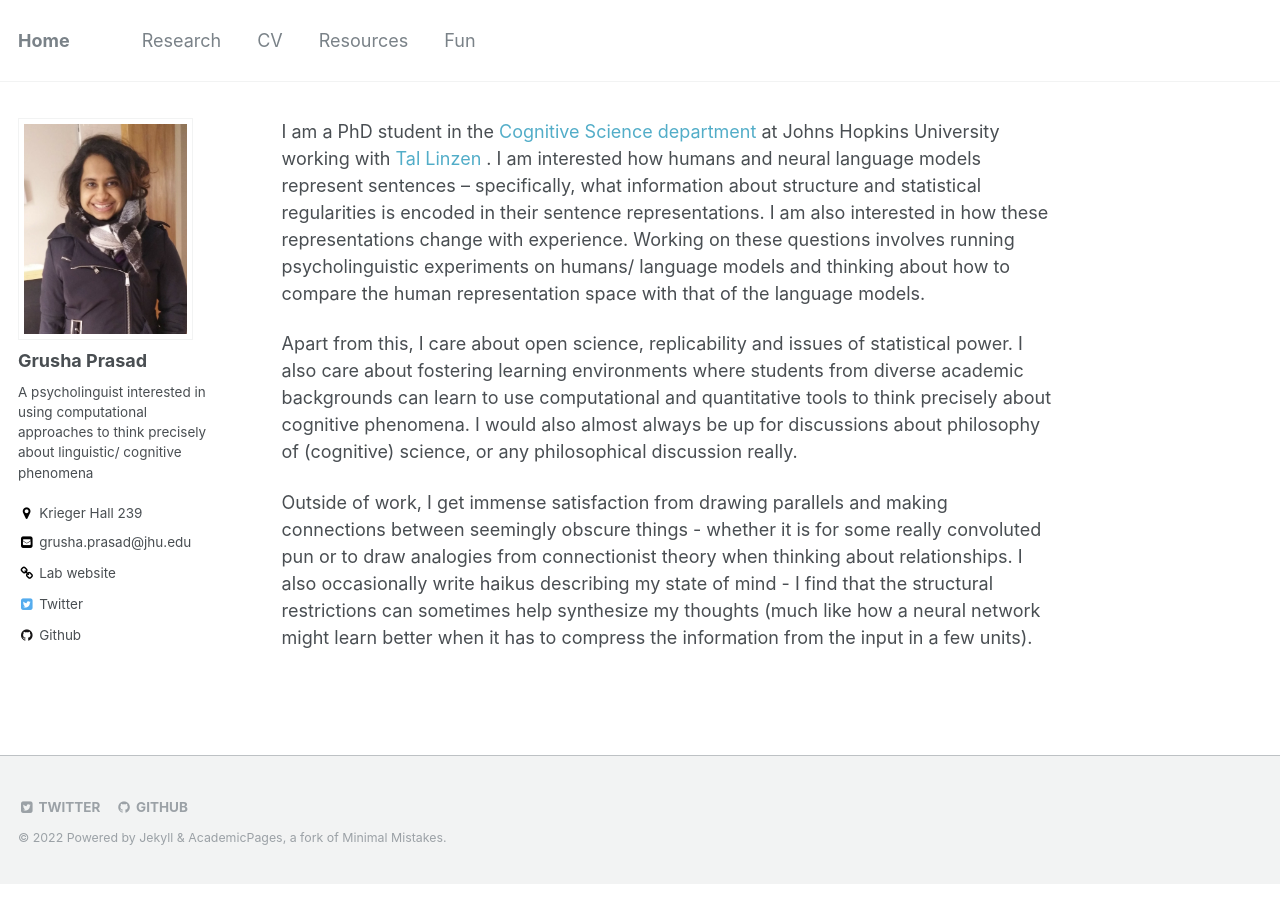
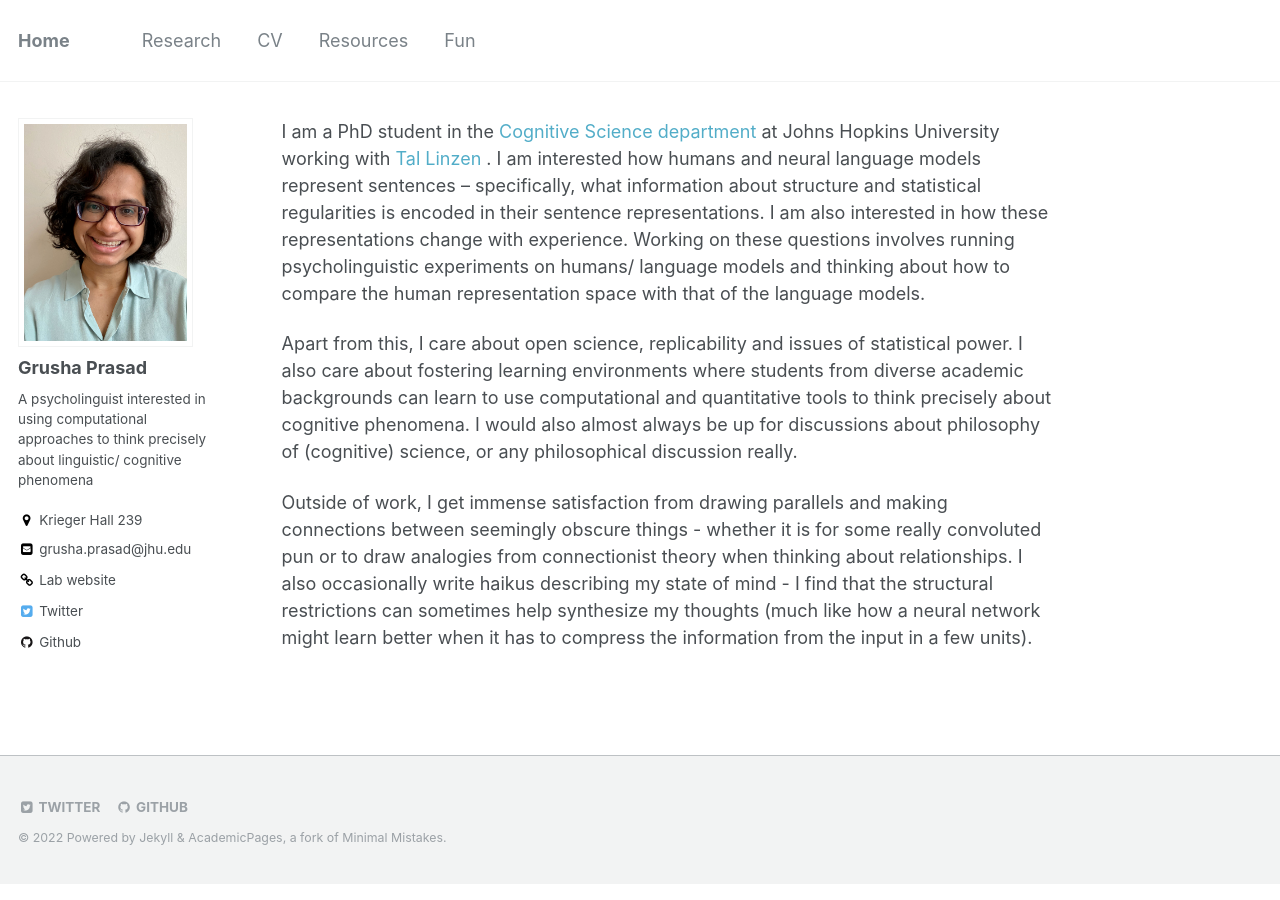
Before and after one commit to grushaprasad/grushaprasad.github.io, a Jekyll site: the page built from _pages/about.md, in a window 1280 px wide. Built offline with Jekyll 4.4.1, drawn with Linux system fonts in a browser that asks for light colours.

Commit message:
updated pic

```diff
--- a/_config.yml
+++ b/_config.yml
@@ -79,7 +79,7 @@ analytics:
 # Site Author
 author:
   name             : "Grusha Prasad"
-  avatar           : "profile.jpg"
+  avatar           : "IMG_1696.jpeg"
   bio              : "A psycholinguist interested in using computational approaches to think precisely about linguistic/ cognitive phenomena"
   location         : "Krieger Hall 239"
   employer         :
```
Also changed, not shown: images/IMG_1696.jpeg (added), 1 other file.
